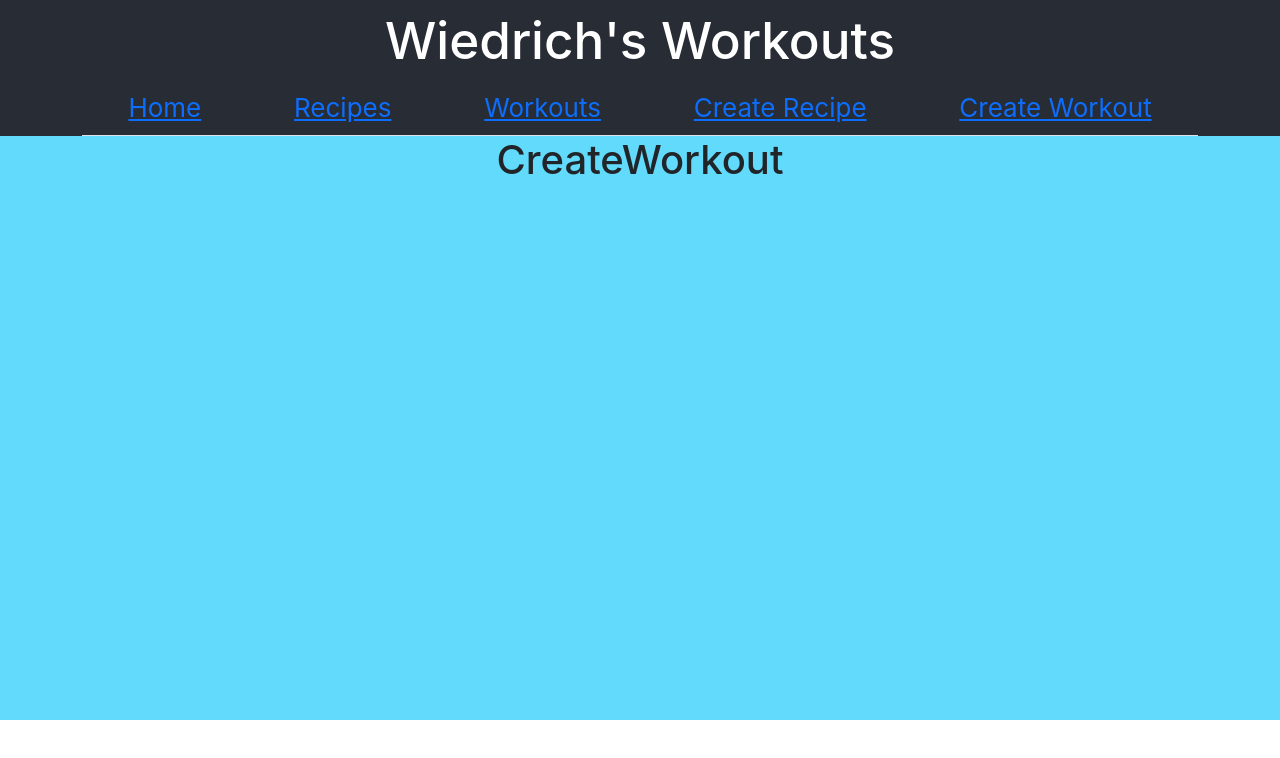
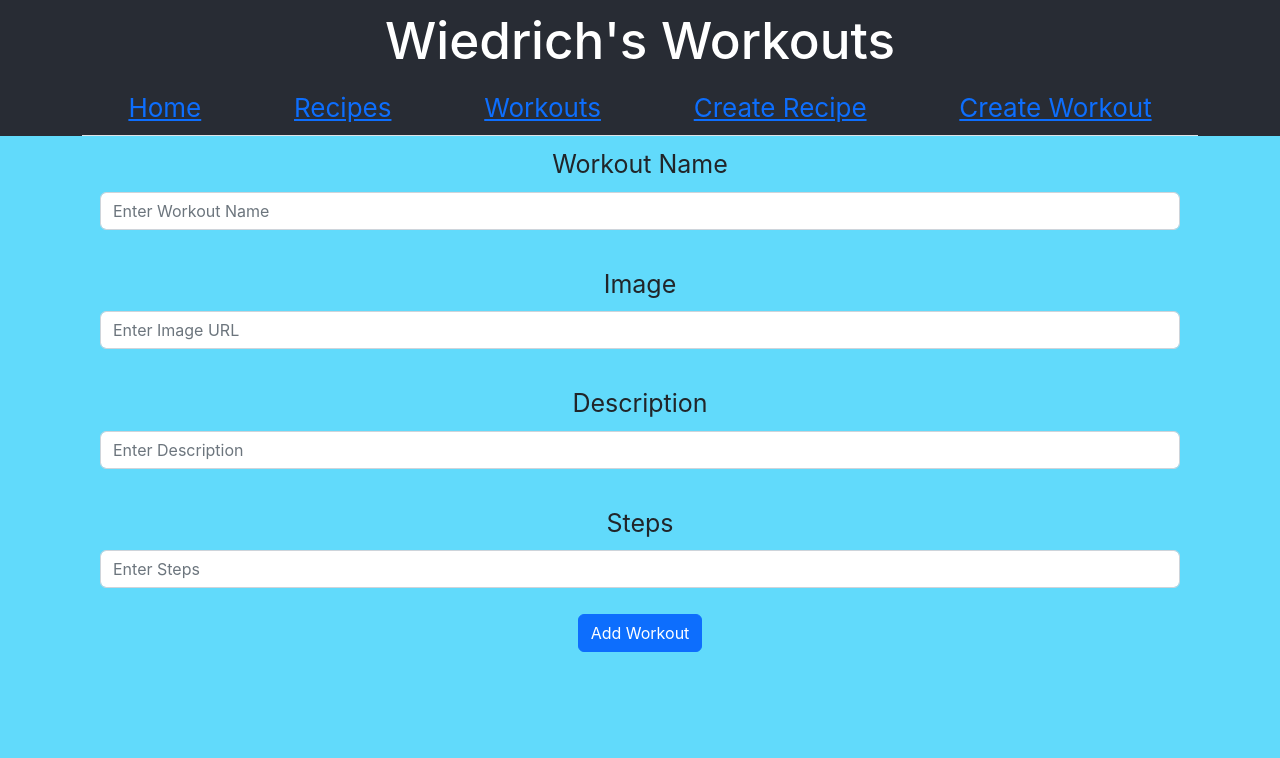
Before and after one commit to Graham724/Wiedrich-s-Workouts-Front-End, a JavaScript app: page /createWorkout in a window 1280 px wide. Shown: the top 758 px of the page. Built offline with nearby package versions, Linux system fonts and the light colour scheme; the HTML template or start-up script is replaced by a standard one.

Commit message:
added form wireframes

```diff
--- a/src/Components/CreateRecipe.js
+++ b/src/Components/CreateRecipe.js
@@ -1,10 +1,32 @@
-export default function CreateRecipe () {
-    return(
-        <div className="createRecipe">
-            <h1>CreateRecipe</h1>
+import Button from 'react-bootstrap/Button';
+import Form from 'react-bootstrap/Form';
+import '../form.css'
 
 
-        </div>
-    )
+export default function CreateRecipe () {
+    return (
+        <Form>
+          <Form.Group className="mb-3" controlId="formRecipeName">
+            <Form.Label>Recipe Name</Form.Label>
+            <Form.Control type="recipeName" placeholder="Enter Recipe Name" />
+          </Form.Group>
+          <Form.Group className="mb-3" controlId="formImage">
+            <Form.Label>Image</Form.Label>
+            <Form.Control type="imageName" placeholder="Enter Image URL" />
+          </Form.Group>
+          <Form.Group className="mb-3" controlId="formDescription">
+            <Form.Label>Description</Form.Label>
+            <Form.Control type="description" placeholder="Enter Description" />
+          </Form.Group>
+          <Form.Group className="mb-3" controlId="formsteps">
+            <Form.Label>Steps</Form.Label>
+            <Form.Control type="steps" placeholder="Enter Steps" />
+          </Form.Group>
+
+          <Button variant="primary" type="submit">
+            Add Recipe
+          </Button>
+        </Form>
+      );
 
    }
--- a/src/Components/CreateWorkout.js
+++ b/src/Components/CreateWorkout.js
@@ -1,10 +1,31 @@
+import Button from 'react-bootstrap/Button';
+import Form from 'react-bootstrap/Form';
+import '../form.css'
+
 export default function CreateWorkout () {
-    return(
-        <div className="createWorkout">
-            <h1>CreateWorkout</h1>
+    return (
+        <Form>
+          <Form.Group className="mb-3" controlId="formWorkoutName">
+            <Form.Label>Workout Name</Form.Label>
+            <Form.Control type="recipeName" placeholder="Enter Workout Name" />
+          </Form.Group>
+          <Form.Group className="mb-3" controlId="formImage">
+            <Form.Label>Image</Form.Label>
+            <Form.Control type="imageName" placeholder="Enter Image URL" />
+          </Form.Group>
+          <Form.Group className="mb-3" controlId="formDescription">
+            <Form.Label>Description</Form.Label>
+            <Form.Control type="description" placeholder="Enter Description" />
+          </Form.Group>
+          <Form.Group className="mb-3" controlId="formsteps">
+            <Form.Label>Steps</Form.Label>
+            <Form.Control type="steps" placeholder="Enter Steps" />
+          </Form.Group>
 
-
-        </div>
-    )
+          <Button variant="primary" type="submit">
+            Add Workout
+          </Button>
+        </Form>
+      );
 
    }
--- /dev/null
+++ b/src/form.css
@@ -0,0 +1,5 @@
+.mb-3 {
+    padding: 10px 100px;
+    font-size: 25px;
+    text-align: center;
+}
--- a/src/index.css
+++ b/src/index.css
@@ -5,9 +5,14 @@ body {
     sans-serif;
   -webkit-font-smoothing: antialiased;
   -moz-osx-font-smoothing: grayscale;
+  background-color: #61dafb;
 }
 
 code {
   font-family: source-code-pro, Menlo, Monaco, Consolas, 'Courier New',
     monospace;
 }
+
+.index {
+  background-color: #61dafb;
+}
```
